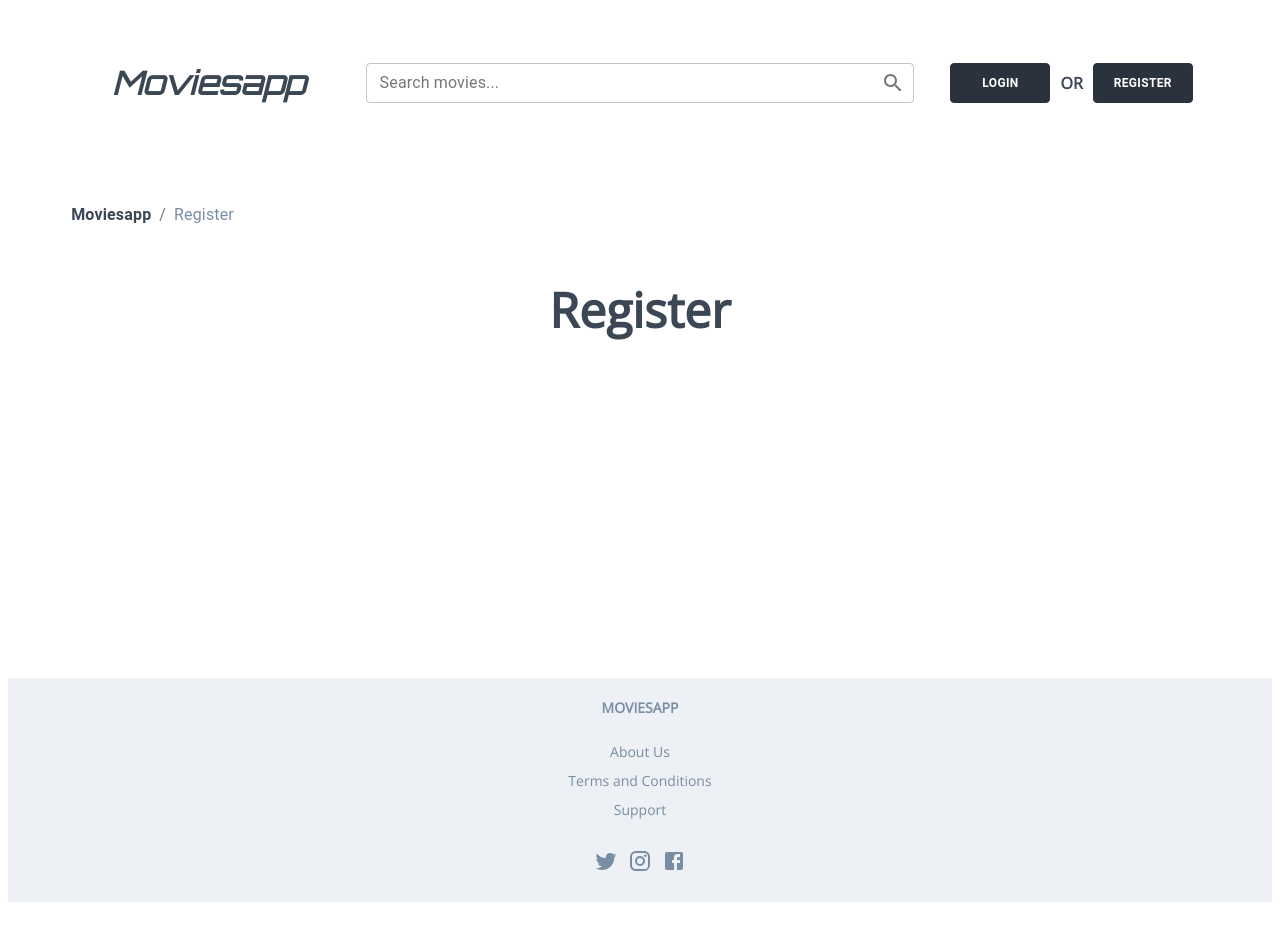
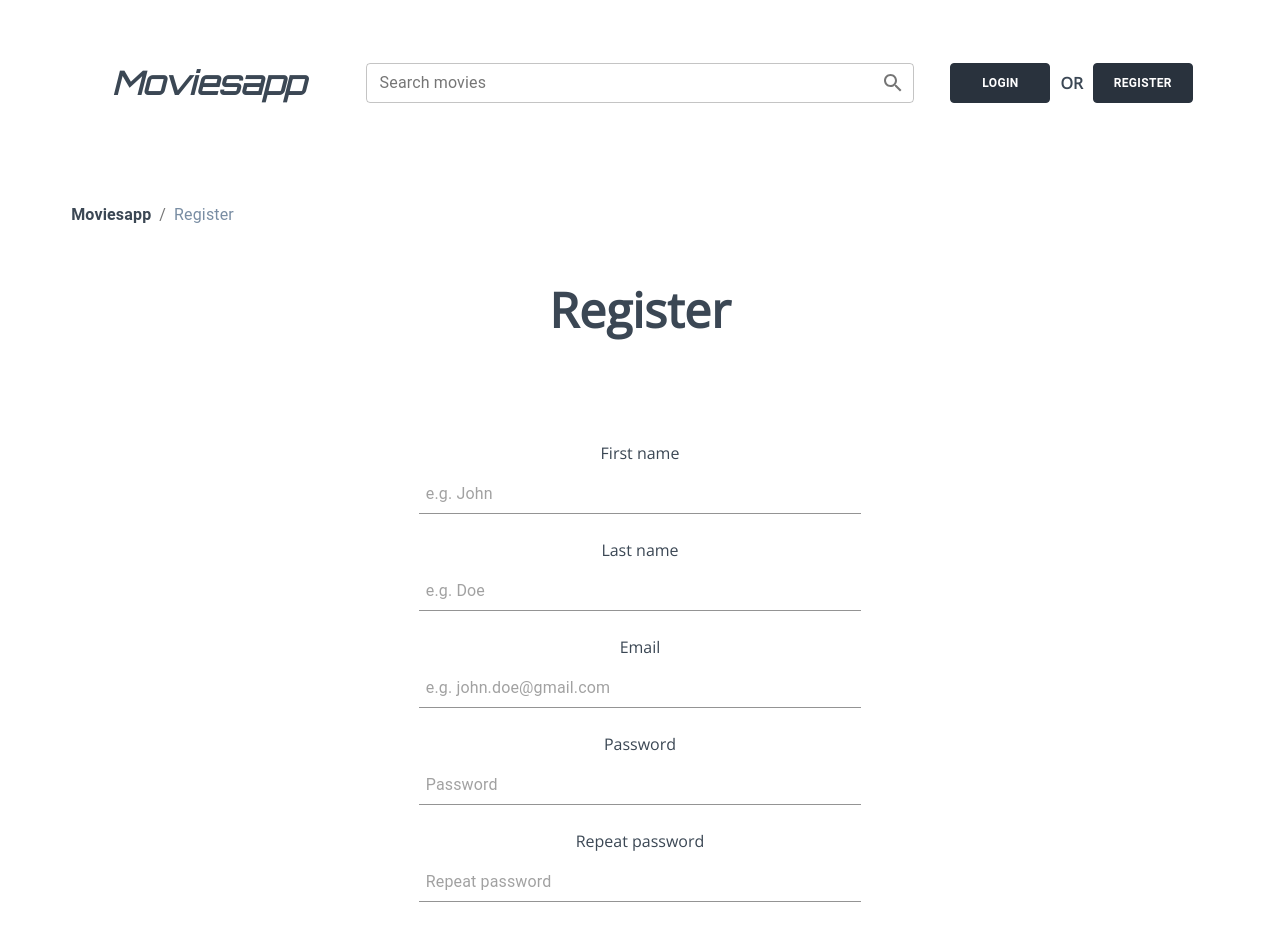
Before and after one commit to nadirkalajdzic/jap_task1_frontend, a React (Create React App) app: page /register in a window 1280 px wide. Shown: the top 950 px of the page. Before the commit the page ends 910 px from the top, so only its background shows below. Built offline with nearby package versions, Linux system fonts and the light colour scheme.

Commit message:
register page implemented

```diff
--- a/src/components/AuthStyles.css
+++ b/src/components/AuthStyles.css
@@ -40,6 +40,7 @@
 .auth-page-single-input-label {
   margin-top: 25px;
   color: var(--black-color);
+  font-weight: 500;
 }
 
 .auth-page-single-input-input {
--- a/src/components/Header/HeaderSearch/HeaderSearch.js
+++ b/src/components/Header/HeaderSearch/HeaderSearch.js
@@ -19,7 +19,7 @@ export default function HeaderSearch() {
       forcePopupIcon={true}
       popupIcon={<SearchIcon />}
       renderInput={(params) => (
-        <TextField {...params} label="Search movies..." variant="outlined" />
+        <TextField {...params} label="Search movies" variant="outlined" />
       )}
       renderOption={(option, { inputValue }) => {
         const matches = match(option.title, inputValue);
--- a/src/components/LoginPageForm/LoginPageForm.js
+++ b/src/components/LoginPageForm/LoginPageForm.js
@@ -14,6 +14,7 @@ const invalidStyleObj = { backgroundColor: "var(--invalid-red-color)" };
 function LoginPageForm() {
   const [email, setEmail] = useState("");
   const [emailStyle, setEmailStyle] = useState({});
+
   const [password, setPassword] = useState("");
   const [passwordStyle, setPasswordStyle] = useState({});
 
@@ -32,6 +33,7 @@ function LoginPageForm() {
   };
 
   const classes = useButtonStyle();
+
   return (
     <div className="auth-page-form">
       <div className="auth-page-input">
@@ -42,7 +44,7 @@ function LoginPageForm() {
         </div>
         <div className="auth-page-single-input-input">
           <Input
-            placeholder="Email or username"
+            placeholder="e.g. john.doe@gmail.com or johndoe"
             type="email"
             value={email}
             onChange={emailChange}
--- /dev/null
+++ b/src/components/RegisterPageForm/RegisterPageForm.css
@@ -0,0 +1,2 @@
+.auth-form-input-name {
+}
--- /dev/null
+++ b/src/components/RegisterPageForm/RegisterPageForm.js
@@ -0,0 +1,161 @@
+import React, { useState } from "react";
+
+import { Input, Button } from "@material-ui/core";
+
+import { validateEmail } from "../../helpingFunctions";
+
+import "./RegisterPageForm.css";
+import "../AuthStyles.css";
+import useButtonStyle from "../Header/ButtonStyle";
+
+const validStyleObj = { backgroundColor: "var(--valid-green-color)" };
+const invalidStyleObj = { backgroundColor: "var(--invalid-red-color)" };
+
+function RegisterPageForm() {
+  const [firstName, setFirstName] = useState("");
+  const [firstNameStyle, setFirstNameStyle] = useState({});
+
+  const [lastName, setLastName] = useState("");
+  const [lastNameStyle, seLastNameStyle] = useState({});
+
+  const [email, setEmail] = useState("");
+  const [emailStyle, setEmailStyle] = useState({});
+
+  const [password, setPassword] = useState("");
+  const [passwordStyle, setPasswordStyle] = useState({});
+
+  const [passwordRepeat, setPasswordRepeat] = useState("");
+  const [passwordRepeatStyle, setPasswordRepeatStyle] = useState({});
+
+  const firstNameChange = (e) => {
+    setFirstName(e.target.value);
+    e.target.value !== ""
+      ? setFirstNameStyle(validStyleObj)
+      : setFirstNameStyle(invalidStyleObj);
+  };
+
+  const lastNameChange = (e) => {
+    setLastName(e.target.value);
+    e.target.value !== ""
+      ? seLastNameStyle(validStyleObj)
+      : seLastNameStyle(invalidStyleObj);
+  };
+
+  const emailChange = (e) => {
+    setEmail(e.target.value);
+    validateEmail(e.target.value)
+      ? setEmailStyle(validStyleObj)
+      : setEmailStyle(invalidStyleObj);
+  };
+
+  const passwordChange = (e) => {
+    setPassword(e.target.value);
+    e.target.value !== ""
+      ? setPasswordStyle(validStyleObj)
+      : setPasswordStyle(invalidStyleObj);
+  };
+
+  const passwordRepeatChange = (e) => {
+    setPasswordRepeat(e.target.value);
+    e.target.value === password
+      ? setPasswordRepeatStyle(validStyleObj)
+      : setPasswordRepeatStyle(invalidStyleObj);
+  };
+
+  const classes = useButtonStyle();
+
+  return (
+    <div className="auth-page-form">
+      <div>
+        <div className="auth-page-input">
+          <div className="auth-page-single-input-label">
+            {firstNameStyle === invalidStyleObj
+              ? "First name cannot be empty!"
+              : "First name"}
+          </div>
+          <div className="auth-page-single-input-input">
+            <Input
+              placeholder="e.g. John"
+              type="text"
+              value={firstName}
+              onChange={firstNameChange}
+              className="auth-form-input"
+              style={firstNameStyle}
+            />
+          </div>
+        </div>
+        <div className="auth-page-input">
+          <div className="auth-page-single-input-label">
+            {lastNameStyle === invalidStyleObj
+              ? "Last name cannot be empty!"
+              : "Last name"}
+          </div>
+          <div className="auth-page-single-input-input">
+            <Input
+              placeholder="e.g. Doe"
+              type="text"
+              value={lastName}
+              onChange={lastNameChange}
+              className="auth-form-input"
+              style={lastNameStyle}
+            />
+          </div>
+        </div>
+      </div>
+      <div className="auth-page-input">
+        <div className="auth-page-single-input-label">
+          {emailStyle === invalidStyleObj ? "Invalid Email!" : "Email"}
+        </div>
+        <div className="auth-page-single-input-input">
+          <Input
+            placeholder="e.g. john.doe@gmail.com"
+            type="email"
+            value={email}
+            onChange={emailChange}
+            className="auth-form-input"
+            style={emailStyle}
+          />
+        </div>
+      </div>
+      <div className="auth-page-input">
+        <div className="auth-page-single-input-label">
+          {passwordStyle === invalidStyleObj
+            ? "Password cannot be empty"
+            : "Password"}
+        </div>
+        <div className="auth-page-single-input-input">
+          <Input
+            placeholder="Password"
+            type="password"
+            value={password}
+            onChange={passwordChange}
+            className="auth-form-input"
+            style={passwordStyle}
+          />
+        </div>
+      </div>
+      <div className="auth-page-input">
+        <div className="auth-page-single-input-label">
+          {passwordRepeatStyle === invalidStyleObj
+            ? "Passwords must match"
+            : "Repeat password"}
+        </div>
+        <div className="auth-page-single-input-input">
+          <Input
+            placeholder="Repeat password"
+            type="password"
+            value={passwordRepeat}
+            onChange={passwordRepeatChange}
+            className="auth-form-input"
+            style={passwordRepeatStyle}
+          />
+        </div>
+      </div>
+      <div className="auth-page-button">
+        <Button className={classes.button}>LOGIN</Button>
+      </div>
+    </div>
+  );
+}
+
+export default RegisterPageForm;
--- a/src/pages/RegisterPage/RegisterPage.js
+++ b/src/pages/RegisterPage/RegisterPage.js
@@ -4,6 +4,7 @@ import { Link } from "react-router-dom";
 import Breadcrumbs from "@material-ui/core/Breadcrumbs";
 
 import Page from "../../components/Page/Page";
+import RegisterPageForm from "../../components/RegisterPageForm/RegisterPageForm";
 
 function RegisterPage() {
   return (
@@ -18,6 +19,7 @@ function RegisterPage() {
           </Breadcrumbs>
         </div>
         <div className="auth-page-header bold">Register</div>
+        <RegisterPageForm />
       </div>
     </Page>
   );
```
